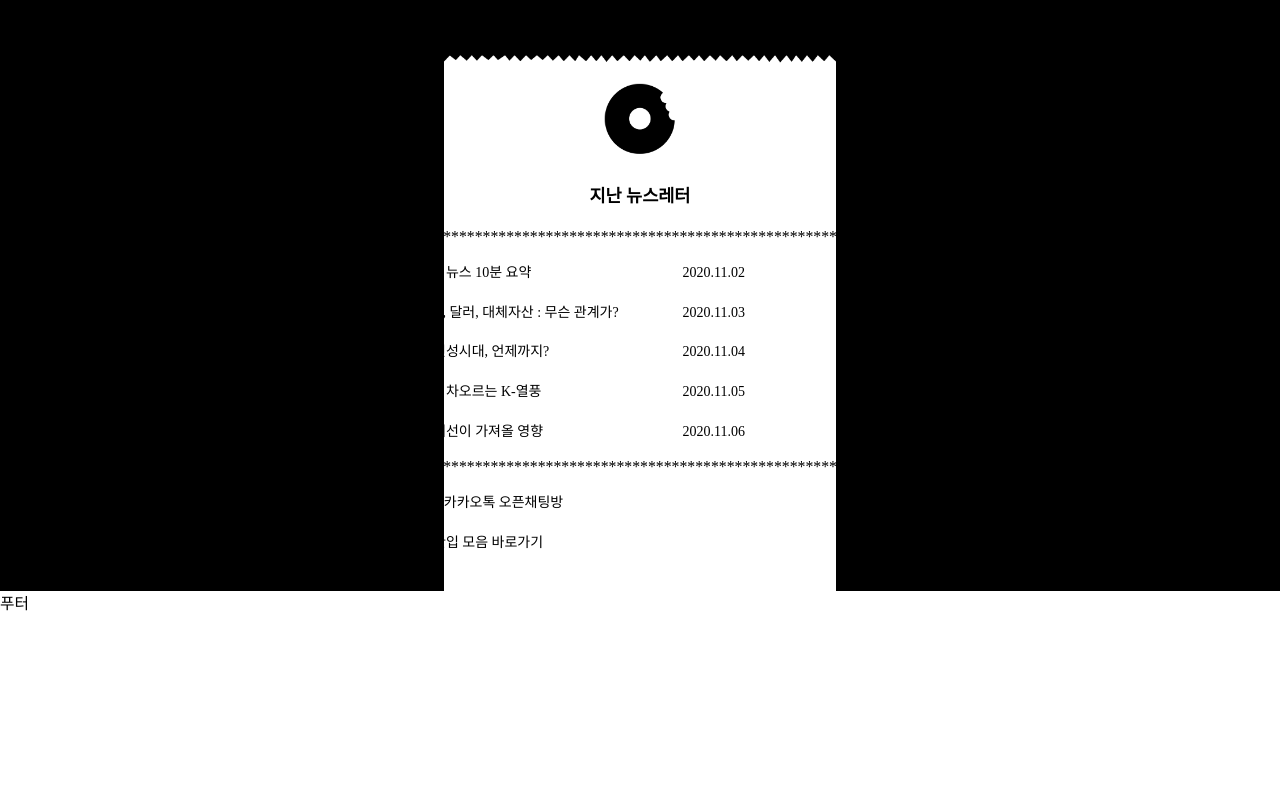
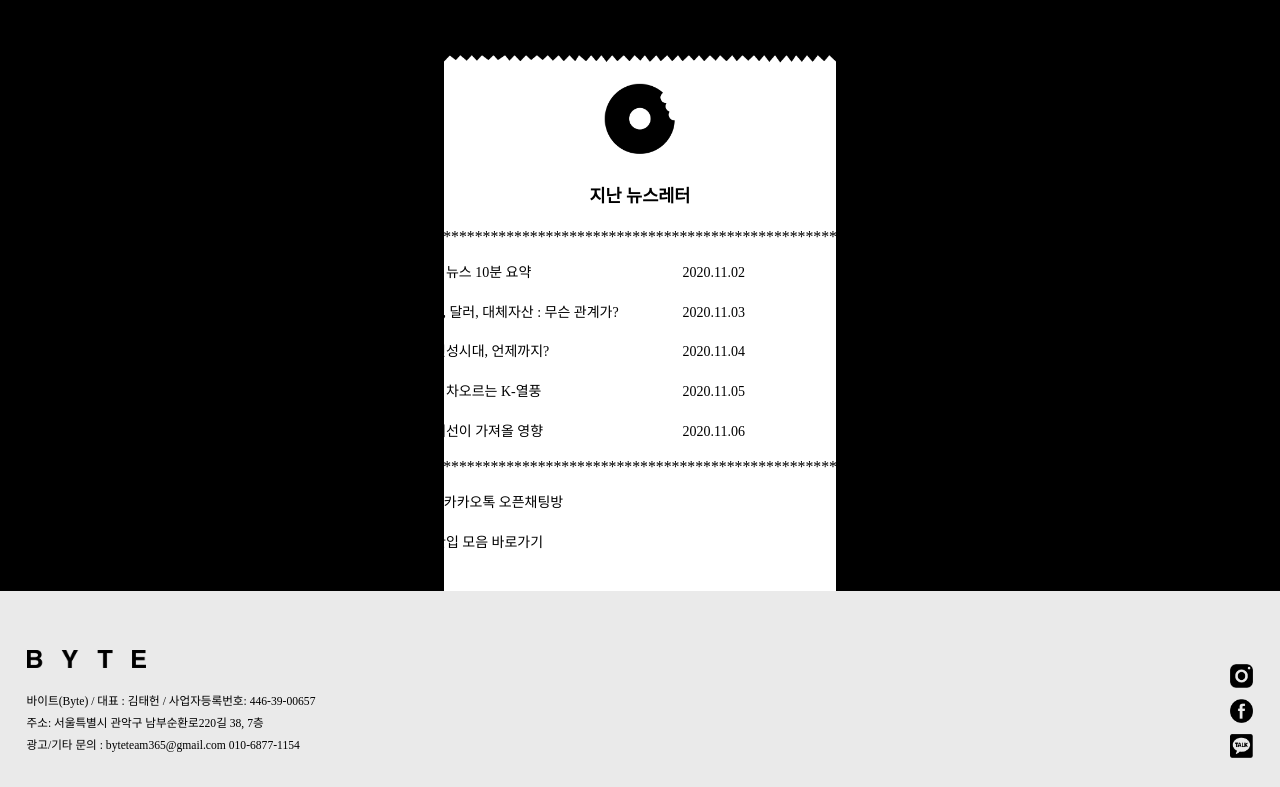
Before and after one commit to suuuum36/BYTE-web, a Django app: page / in a window 1280 px wide. Shown: the part 3484-4271 px from the top of the page. Before the commit the page ends 4095 px from the top, so only its background shows below. Run offline with Django 3.2, Linux system fonts and the light colour scheme.

Commit message:
publishing 거의 완료

```diff
--- a/BYTEWeb/main/static/main/index.css
+++ b/BYTEWeb/main/static/main/index.css
@@ -284,3 +284,46 @@
 .news_d:hover {
     color: #00a6d7;
 }
+
+/*footer*/
+
+.footer {
+    background-color: #eaeaea;
+    display: flex;
+    align-items: flex-end;
+    justify-content: space-between;
+    padding-right: 1.9rem;
+    padding-left: 1.9rem;
+    padding-bottom: 2.08rem;
+}
+
+.footer-right {
+    margin-top: 4.16rem;
+}
+.logo-black {
+    width: 8.5rem;
+    margin-bottom: 1.66rem;
+}
+
+.logo-black > img {
+    width: 100%;
+    height: auto;
+}
+
+.f-description {
+    font-size: 0.83rem;
+    line-height: 1.9;
+}
+
+.sns-link {
+    display: flex;
+    flex-direction: column;
+    width: 1.66rem;
+    min-height: 6.66rem;
+    justify-content: space-between;
+}
+
+.sns-link > a > img {
+    width: 100%;
+    height: auto;
+}
--- a/BYTEWeb/main/templates/main/index.html
+++ b/BYTEWeb/main/templates/main/index.html
@@ -190,7 +190,27 @@
         </section>
 
         <section class = "footer">
-            푸터
+            <div class = "footer-right">
+                <div class = "logo-black">
+                    <img src = "{% static 'main/img/logo-black.png' %} ">
+                </div>
+                <div class = "f-description">
+                    바이트(Byte) / 대표 : 김태헌 / 사업자등록번호: 446-39-00657 <br>
+                    주소: 서울특별시 관악구 남부순환로220길 38, 7층 <br>
+                    광고/기타 문의 : byteteam365@gmail.com 010-6877-1154
+                </div>
+            </div>
+            <div class = "sns-link">
+                <a href = "https://www.instagram.com/byte__official/">
+                    <img src = "{% static 'main/img/ins_icon.png' %} ">
+                </a>
+                <a href = "https://www.facebook.com/%ED%85%8C%ED%81%ACbyte-100220921700988">
+                    <img src = "{% static 'main/img/f_icon.png' %} ">
+                </a>
+                <a href = "https://open.kakao.com/o/g8HbQqqc">
+                    <img src = "{% static 'main/img/k_icon.png' %} ">
+                </a>
+            </div>
         </section
 
     </body>
```
